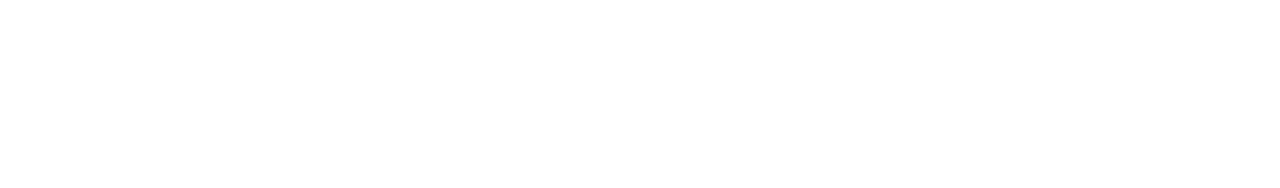
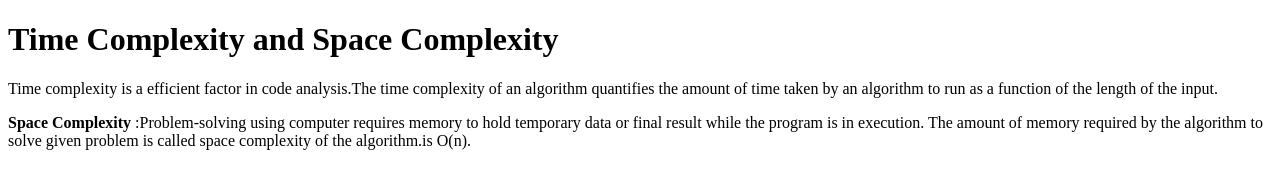
Before and after one commit to acciojob/time-and-space-complexity-OmSuryawanshi9011, a website: page main.html in a window 1280 px wide. Drawn offline with Linux system fonts and the light colour scheme.

Commit message:
created a submission

```diff
--- a/main.html
+++ b/main.html
@@ -10,7 +10,10 @@
 	<!-- the entire body must be written by student -->
     <script type="text/javascript" src="./script.js">
 </script>
+	<h1>Time Complexity and Space Complexity</h1>
 
+	<p>Time complexity is a efficient factor in code analysis.The time complexity of an algorithm quantifies the amount of time taken by an algorithm to run as a function of the length of the input.</p>
+	<p><b>Space Complexity </b>:Problem-solving using computer requires memory to hold temporary data or final result while the program is in execution. The amount of memory required by the algorithm to solve given problem is called space complexity of the algorithm.is O(n).</p>
 </body>
 
 </html>
```
